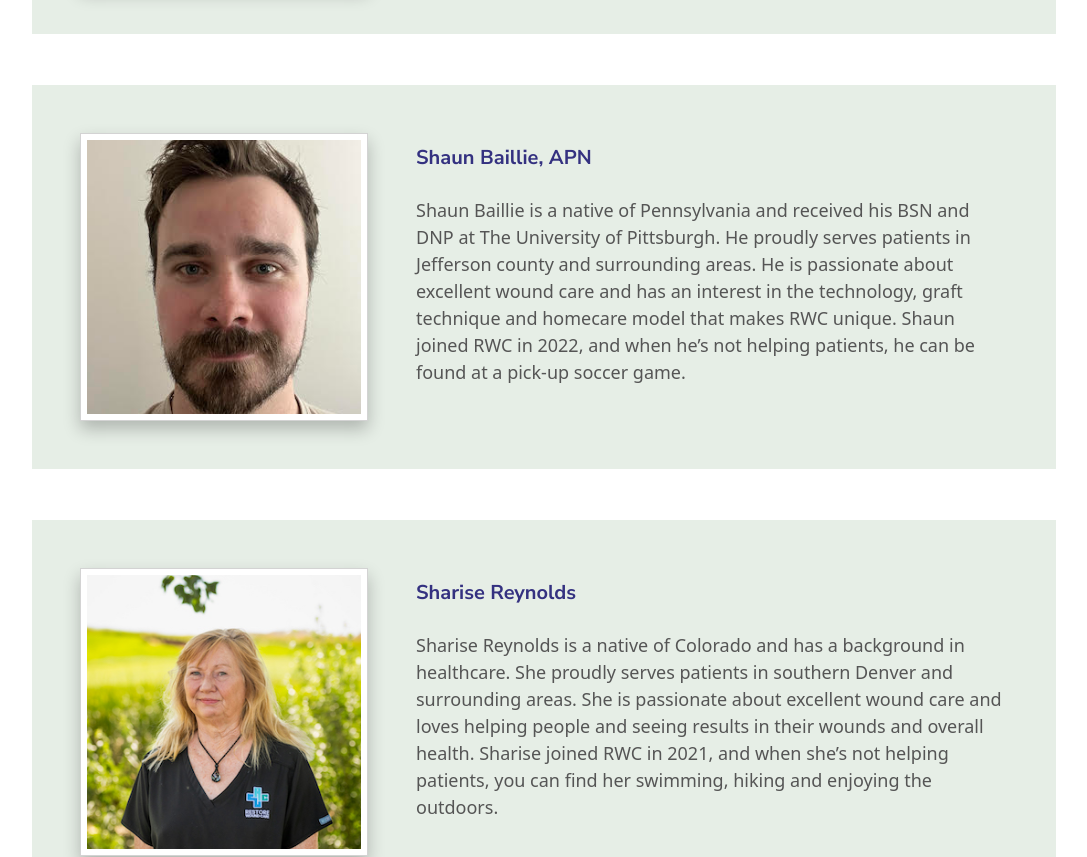
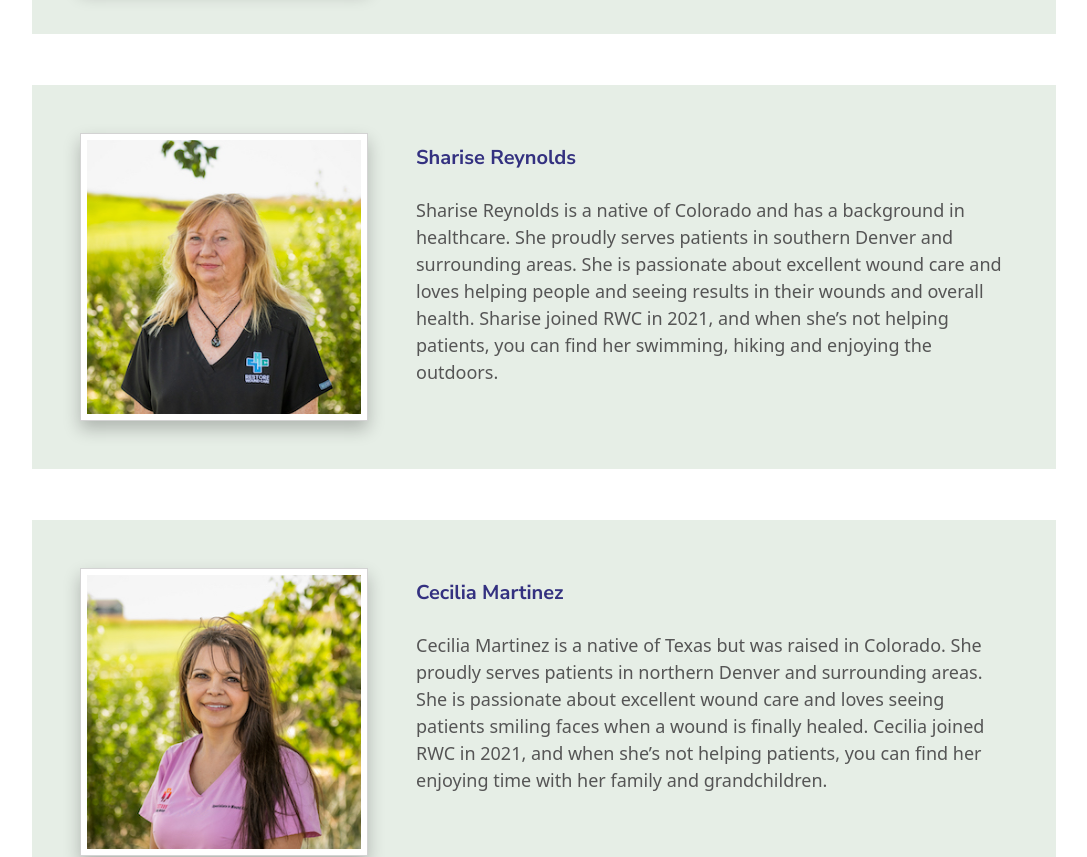
Before and after one commit to bmehder/restore-wound-care, a SvelteKit app: page /team in a window 1280 px wide. Shown: the part 1540-2397 px from the top of the page, without its empty margins (96-1183 px from the left). Built offline with nearby package versions, Linux system fonts and the light colour scheme.

Commit message:
removed Shaun B

```diff
--- a/src/routes/team/data.js
+++ b/src/routes/team/data.js
@@ -19,16 +19,16 @@ export default [
     name: 'Elizabeth Cirbo, FNP-BC, DNP',
     description: `Elizabeth Cirbo is a native of Wyoming and received her DNP, FNP-BC from the University of Northern Colorado and BSN from the University of Wyoming. She proudly serves patients in northern Denver and surrounding areas. She is passionate about excellent wound care and getting to know patients in the comfort of their own home. Liz joined RWC in March of 2023 and enjoys continuing to learn about quality care.`,
   },
-  {
-    src: '/team/shaun-baillie.jpg',
-    name: 'Shaun Baillie, APN',
-    description: `Shaun Baillie is a native of Pennsylvania and received his BSN and DNP at The
-      University of Pittsburgh. He proudly serves patients in Jefferson county and
-      surrounding areas. He is passionate about excellent wound care and has an interest
-      in the technology, graft technique and homecare model that makes RWC unique. Shaun
-      joined RWC in 2022, and when he’s not helping patients, he can be found at a pick-up
-      soccer game.`,
-  },
+  // {
+  //   src: '/team/shaun-baillie.jpg',
+  //   name: 'Shaun Baillie, APN',
+  //   description: `Shaun Baillie is a native of Pennsylvania and received his BSN and DNP at The
+  //     University of Pittsburgh. He proudly serves patients in Jefferson county and
+  //     surrounding areas. He is passionate about excellent wound care and has an interest
+  //     in the technology, graft technique and homecare model that makes RWC unique. Shaun
+  //     joined RWC in 2022, and when he’s not helping patients, he can be found at a pick-up
+  //     soccer game.`,
+  // },
   {
     src: '/team/sharise-reynolds.jpg',
     name: 'Sharise Reynolds',
```
